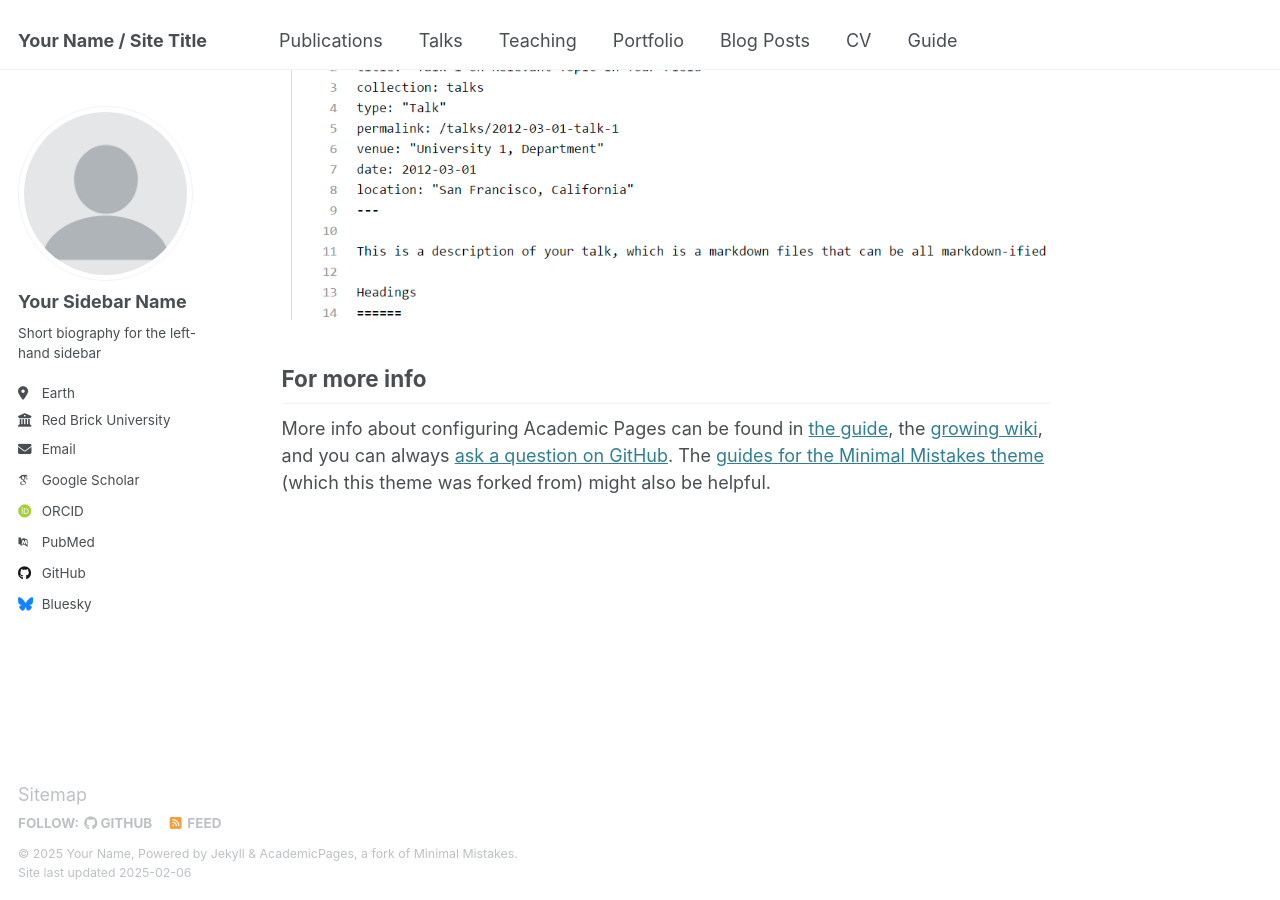
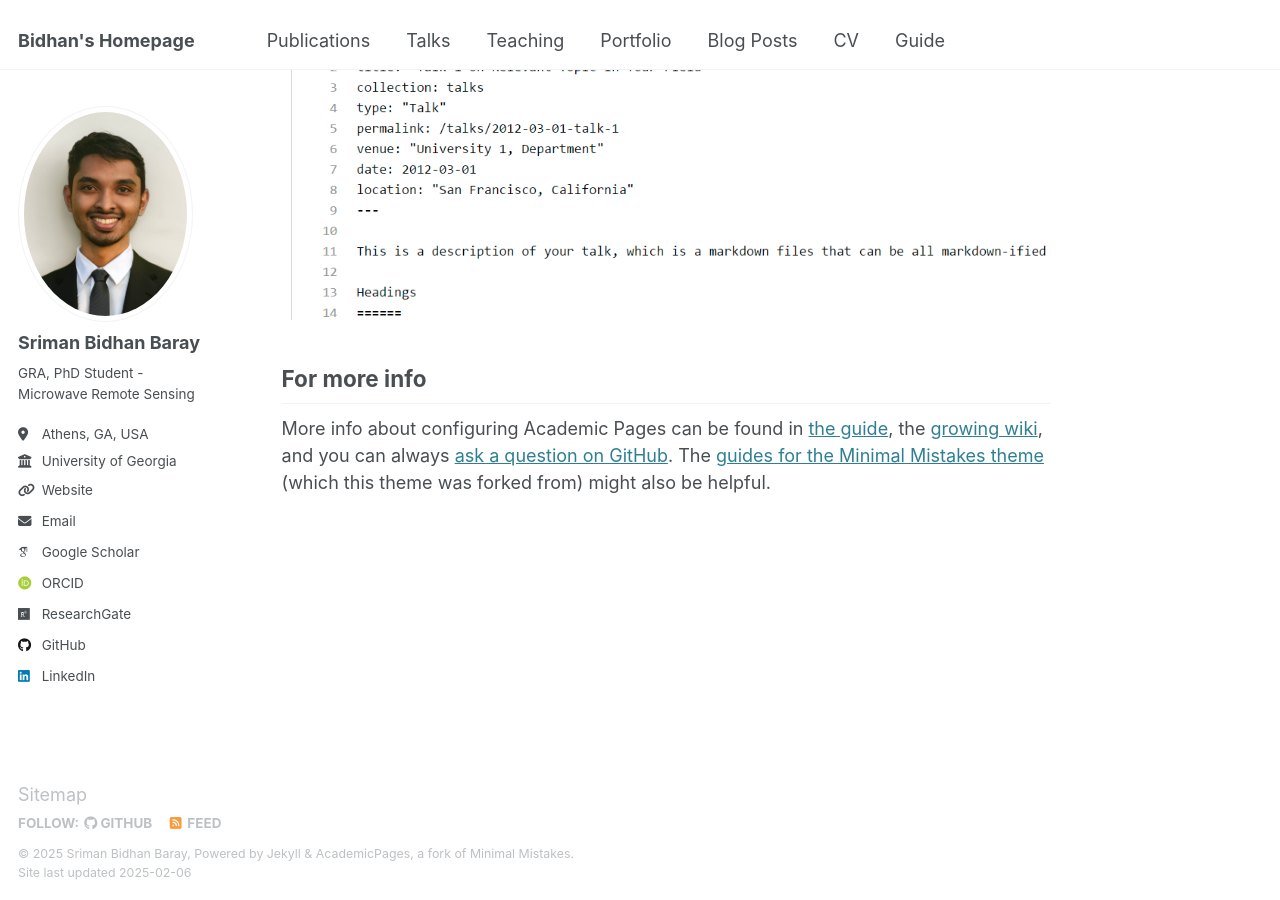
Before and after one commit to bidhanbaray/bidhanbaray.github.io, a Jekyll site: the page built from _pages/about.md, in a window 1280 px wide and 900 px high, scrolled down 2642 px. Built offline with Jekyll 4.4.1, drawn with Linux system fonts in a browser that asks for light colours; some web fonts are replaced.

Commit message:
checking_things

```diff
--- a/_config.yml
+++ b/_config.yml
@@ -9,48 +9,48 @@
 # Basic Site Settings
 locale                   : "en-US"
 site_theme               : "default"
-title                    : "Your Name / Site Title"
+title                    : "Bidhan's Homepage"
 title_separator          : "-"
-name                     : &name "Your Name"
+name                     : &name "Sriman Bidhan Baray"
 description              : &description "personal description"
-url                      : https://academicpages.github.io # the base hostname & protocol for your site e.g. "https://[your GitHub username].github.io"
+url                      : https://bidhanbaray.github.io # the base hostname & protocol for your site e.g. "https://[your GitHub username].github.io"
 baseurl                  : "" # the subpath of your site, e.g. "/blog"
-repository               : "academicpages/academicpages.github.io"
+repository               : "bidhanbaray/bidhanbaray.github.io"
 
 # Site Author - The following control what appear as part of the author content on the side bar.
 #               If a field is blank the icon and link will not appear, otherwise it will be shown.
 #               Additional customization can be done by editing /_includes/author-profile.html
 author:
   # Biographic information
-  avatar           : "profile.png"
-  name             : "Your Sidebar Name"
+  avatar           : "Bidhan.jpg" # the image displayed in the author's profile
+  name             : "Sriman Bidhan Baray"
   pronouns         : # example: "she/her"
-  bio              : "Short biography for the left-hand sidebar"
-  location         : "Earth"
-  employer         : "Red Brick University"
-  uri              : # URL
-  email            : "none@example.org"
+  bio              : "GRA, PhD Student - Microwave Remote Sensing" # short description
+  location         : "Athens, GA, USA" # city or region
+  employer         : "University of Georgia" # where you work
+  uri              : "https://impress.engr.uga.edu/" # URL
+  email            : "sbbaray@uga.edu" # email address
 
   # Academic websites
   arxiv            : # URL - Update with the correct link to your profile
-  googlescholar    : "https://scholar.google.com/citations?user=PS_CX0AAAAAJ"
+  googlescholar    : "https://scholar.google.com/citations?hl=en&user=Hg-CGJ0AAAAJ"
   impactstory      : # URL
-  orcid            : "http://orcid.org/yourorcidurl"
+  orcid            : "https://orcid.org/0009-0001-2244-8733"
   semantic         : # URL
-  pubmed           : "https://www.ncbi.nlm.nih.gov/pubmed/?term=john+snow"
-  researchgate     : # URL
+  pubmed           : # "https://www.ncbi.nlm.nih.gov/pubmed/?term=john+snow"
+  researchgate     : "https://www.researchgate.net/profile/Sriman-Bidhan-Baray-2" # URL
   scopus           : # URL
 
   # Repositories and software development
   bitbucket        : # Username - Update with your username on the site
   codepen          : # Username
   dribbble         : # Username
-  github           : "academicpages"
+  github           : "bidhanbaray" # Username
   kaggle           : # Username
   stackoverflow    : # User number or user number and name (i.e., use "1" or "1/jeff-atwood")
 
   # Social media
-  bluesky          : "bsky.app" # Replace this with you Bluesky username
+  bluesky          : # "bsky.app" # Replace this with you Bluesky username
   facebook         : # Username
   flickr           : # Username
   foursquare       : # Username
@@ -59,7 +59,7 @@ author:
   keybase          : # Username
   instagram        : # Username
   lastfm           : # Username
-  linkedin         : # Username
+  linkedin         : "srimanbidhanbaray" # Username
   mastodon         : # URL
   medium           : # URL
   pinterest        : # Username
```
Also changed, not shown: images/Bidhan.jpg (added).
